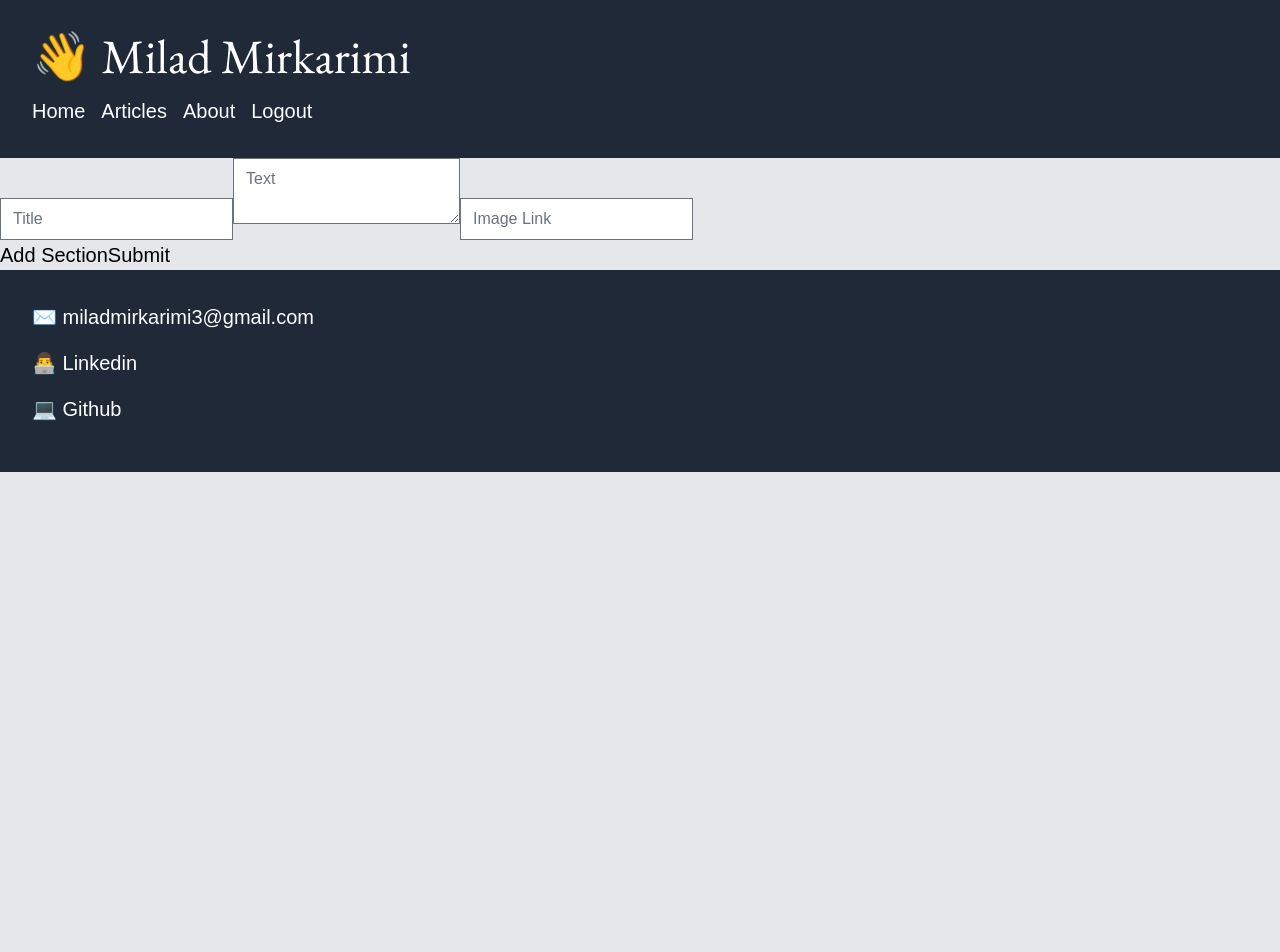
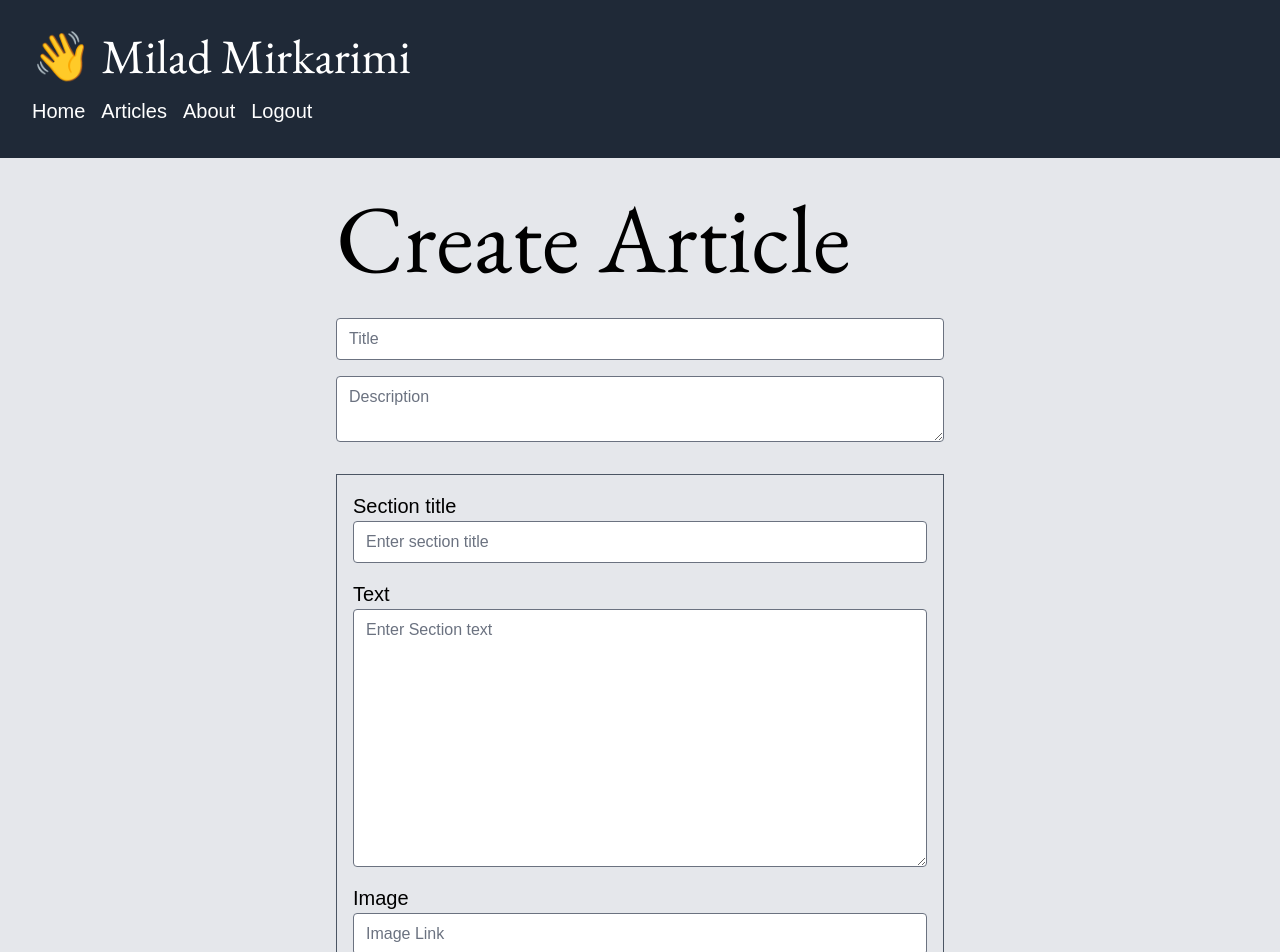
Before and after one commit to milad-mirkarimi/myblog, a React (Create React App) app in the folder app/client/: page /create-article in a window 1280 px wide. Shown: the top 952 px of the page. Before the commit the page ends 800 px from the top, so only its background shows below. Built offline with nearby package versions, Linux system fonts and the light colour scheme; sample sign-in values are in the browser's storage; a web font is replaced by a local one.

Commit message:
add createArticle frontend

```diff
--- a/app/client/src/pages/CreateArticle.jsx
+++ b/app/client/src/pages/CreateArticle.jsx
@@ -1,6 +1,12 @@
 import React, { useState } from "react";
+import { useNavigate } from "react-router-dom";
+import ArticleService from "../services/articleService";
 
 const CreateArticle = () => {
+  const navigate = useNavigate();
+  const [articleTitle, setArticleTitle] = useState("");
+  const [articleDescription, setArticleDescription] = useState("");
+
   const [sections, setSections] = useState([
     { title: "", text: "", image: "" },
   ]);
@@ -16,44 +22,109 @@ const CreateArticle = () => {
     setSections([...sections, { title: "", text: "", image: "" }]);
   };
 
-  const handleSubmit = (event) => {
+  const handleSubmit = async (event) => {
     event.preventDefault();
-    const payload = { sections };
-    console.log("Payload:", payload);
-    // Here you can send the payload to your backend or perform other actions
+
+    const payload = {
+      title: articleTitle,
+      description: articleDescription,
+      sections_attributes: sections,
+    };
+
+    try {
+      const res = await ArticleService.create(payload);
+      if (res) {
+        navigate("/articles");
+      }
+    } catch (error) {
+      console.error(error);
+    }
   };
 
   return (
-    <form onSubmit={handleSubmit}>
+    <div className="container p-8 mx-auto max-w-2xl h-screen h-full">
+      <h2 className="font-garamond text-4xl md:text-5xl lg:text-8xl">
+        Create Article
+      </h2>
+      <form onSubmit={handleSubmit} className="mt-8">
+        <div className="mb-8">
+          <label htmlFor="article-title">
+            <input
+              className="search-input w-full rounded"
+              type="text"
+              id="article-title"
+              name="articleTitle"
+              placeholder="Title"
+              onChange={(e) => setArticleTitle(e.target.value)}
+            />
+          </label>
+          <label htmlFor="article-description">
+            <textarea
+              className="search-input w-full rounded"
+              id="article-description"
+              name="articleDescription"
+              placeholder="Description"
+              onChange={(e) => setArticleDescription(e.target.value)}
+            />
+          </label>
+        </div>
+        <div className="border-1 border-gray-600 p-4 mb-4">
           {sections.map((section, index) => (
-        <div key={index}>
+            <div className="mb-16" key={index}>
+              <label htmlFor={`title-${index}`}>
+                Section title
                 <input
+                  className="search-input w-full rounded"
                   type="text"
+                  id={`title-${index}`}
                   name="title"
-            placeholder="Title"
+                  placeholder="Enter section title"
                   value={section.title}
                   onChange={(event) => handleInputChange(index, event)}
                 />
+              </label>
+              <label htmlFor={`text-${index}`}>
+                Text
                 <textarea
+                  rows="10"
+                  className="search-input w-full rounded"
+                  id={`text-${index}`}
                   name="text"
-            placeholder="Text"
+                  placeholder="Enter Section text"
                   value={section.text}
                   onChange={(event) => handleInputChange(index, event)}
                 />
+              </label>
+              <label htmlFor={`image-${index}`}>
+                Image
                 <input
+                  className="search-input w-full rounded"
+                  id={`image-${index}`}
                   type="text"
                   name="image"
                   placeholder="Image Link"
                   value={section.image}
                   onChange={(event) => handleInputChange(index, event)}
                 />
+              </label>
             </div>
           ))}
-      <button type="button" onClick={addSection}>
-        Add Section
+          <button
+            className="w-full rounded px-6 py-2 color text-white hover:opacity-90 border-none bg-gray-400 mb-4"
+            type="button"
+            onClick={addSection}
+          >
+            + Add a new Section
           </button>
-      <button type="submit">Submit</button>
+        </div>
+        <button
+          className="w-full rounded px-6 py-2 color text-white hover:opacity-90 border-none bg-gray-800"
+          type="submit"
+        >
+          Submit
+        </button>
       </form>
+    </div>
   );
 };
 
--- a/app/client/src/pages/Login.jsx
+++ b/app/client/src/pages/Login.jsx
@@ -1,12 +1,15 @@
 import React, { useState } from "react";
 import AuthService from "../services/authService";
 import http from "../services/index";
+import { useNavigate } from "react-router-dom";
 
 const Login = () => {
   const [email, setEmail] = useState("");
   const [password, setPassword] = useState("");
   const [message, setMessage] = useState("");
   const [loading, setLoading] = useState(false);
+
+  const navigate = useNavigate();
 
   const handleLogin = async (e) => {
     e.preventDefault();
@@ -17,8 +20,8 @@ const Login = () => {
         sessionStorage.setItem("token", JSON.stringify(response.data));
         http.defaults.headers.common[
           "Authorization"
-        ] = `Bearer ${JSON.stringify(response.data.token)}`;
-        window.location.href = "/create-article";
+        ] = `Bearer ${response.data.token}`;
+        navigate("/create-article");
       } else {
         setMessage("Invalid email or password");
       }
--- /dev/null
+++ b/app/client/src/services/articleService.js
@@ -0,0 +1,9 @@
+import http from "./index.js";
+
+const create = (payload) => {
+  return http.post("/articles", payload);
+};
+
+export default {
+  create,
+};
```
Lines whose indentation alone changed are shown as unchanged.
